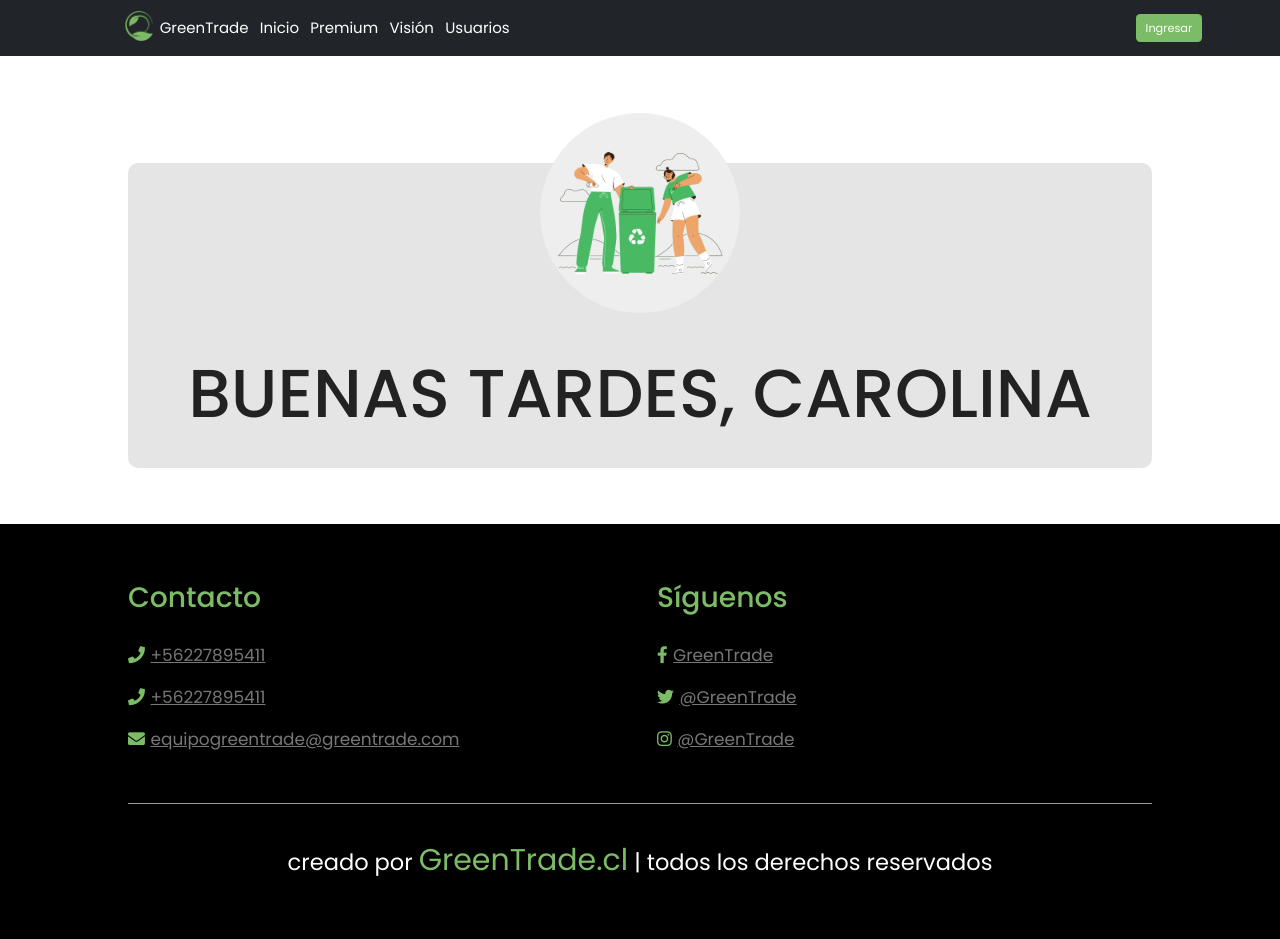
After one commit to steffieess/GreenTrade, a PHP site: page /html/pages/homepage.php in a window 1280 px wide. The commit adds this page. Run offline with PHP 8.4, Linux system fonts and the light colour scheme; style sheets or scripts are compiled from the project's sources; some libraries are stand-ins or nearby versions.

Commit message:
Homepage + RegUsuario
Se agrega página de inicio para los usuarios con sus estilos correspondientes + imágenes + se quitan imágenes de inicio

```diff
--- a/css/style.scss
+++ b/css/style.scss
@@ -101,81 +101,6 @@ body {
     background-color: #75AF61 !important;
     color: white;
     border: #222;
- }
-:root {
-    --main-color: #4c7031;
-    --black: #222;
-    --white: #fff;
-    --light-black: #777;
-    --light-white: #fff9;
-    --dark-bg: rgba(0, 0, 0, .7);
-    --light-bg: #eee;
-    --border: .1rem solid var(--black);
-    --box-shadow: 0 .5rem 1rem rgba(0, 0, 0, .1);
-    --text-shadow: 0 1.5rem 3rem rgba(0, 0, 0, .3);
-}
-
-* {
-    font-family: 'Poppins', sans-serif;
-    margin: 0;
-    padding: 0;
-    box-sizing: border-box;
-    outline: none;
-    border: none;
-    text-decoration: none;
-}
-
-html {
-    font-size: 62.5%;
-    overflow-x: hidden;
-}
-
-html::-webkit-scrollbar {
-    width: 1rem;
-}
-
-html::-webkit-scrollbar-track {
-    background-color: var(--white);
-}
-
-html::-webkit-scrollbar-thumb {
-    background-color: var(--main-color);
-}
-
-section {
-    padding: 5rem 10%;
-}
-
-@keyframes fadeIn {
-    0% {
-        transform: scale(0);
-        opacity: 0;
-    }
-}
-
-.heading {
-    background-size: cover !important;
-    background-position: center !important;
-    padding-top: 10rem;
-    padding-bottom: 15rem;
-    display: flex;
-    align-items: center;
-    justify-content: center;
-}
-
-.heading h1 {
-    font-size: 10rem;
-    text-transform: uppercase;
-    color: var(--white);
-    text-shadow: var(--text-shadow);
-}
-
-.heading-title {
-    text-align: center;
-    margin-bottom: 3rem;
-    font-size: 6rem;
-    text-transform: uppercase;
-    color: var(--black);
 }
 
 
@@ -705,53 +630,49 @@ section {
 }
 
 /*INICIO REGISTRO E INICIAR SESIÓN*/
-.form-box
-{
-    width:380px;
-	height:480px;
-	position:relative;
-	margin:2% auto;
-	background:rgba(0, 0, 0, .1);
-	padding:10px;
+.form-box {
+    width: 380px;
+    height: 480px;
+    position: relative;
+    margin: 2% auto;
+    background: rgba(0, 0, 0, .1);
+    padding: 10px;
     overflow: hidden;
 }
 
-.form-box h3{
+.form-box h3 {
     margin-top: 20px;
     margin-bottom: 15px;
 }
 
-.form-box h1{
+.form-box h1 {
     margin-bottom: 15px;
 }
 
-.form-box input{
+.form-box input {
     margin-bottom: 10px;
 }
 
-.button-box
-{
-	width:220px;
-	margin:35px auto;
-	position:relative;
+.button-box {
+    width: 220px;
+    margin: 35px auto;
+    position: relative;
     box-shadow: 0 0 5px 3px #A7BBA0;
     border-radius: 30px;
 }
 
-.toggle-btn
-{
-	padding:10px 30px;
-	cursor:pointer;
-	background:transparent;
-	border:0;
+.toggle-btn {
+    padding: 10px 30px;
+    cursor: pointer;
+    background: transparent;
+    border: 0;
     outline: none;
     position: relative;
 }
 
-#btn
-{
+#btn {
     top: 0;
-	left:0;
+    left: 0;
     position: absolute;
     width: 110px;
     height: 100%;
@@ -760,37 +681,33 @@ margin-bottom: 10px;
     transition: .5s;
 }
 
-.input-group-login
-{
+.input-group-login {
     top: 150px;
-	position:absolute;
-	width:280px;
-	transition:.5s;
+    position: absolute;
+    width: 280px;
+    transition: .5s;
 }
 
-.input-group-register
-{
+.input-group-register {
     top: 120px;
-	position:absolute;
-	width:280px;
-	transition:.5s;
+    position: absolute;
+    width: 280px;
+    transition: .5s;
 }
 
-.input-field
-{
+.input-field {
     width: 100%;
-	padding:10px 0;
-	margin:5px 0;
-	border-left:0;
-	border-top:0;
-	border-right:0;
+    padding: 10px 0;
+    margin: 5px 0;
+    border-left: 0;
+    border-top: 0;
+    border-right: 0;
     border-bottom: 1px solid #999;
-	outline:none;
+    outline: none;
     background: transparent;
 }
 
-.submit-btn
-{
+.submit-btn {
     width: 85%;
     padding: 10px 30px;
     cursor: pointer;
@@ -803,36 +720,37 @@ margin-bottom: 10px;
     margin-top: 15px;
     margin-bottom: 15px;
 }
-.submit-btn:hover{
-    background:  #75AF61 !important;
+
+.submit-btn:hover {
+    background: #75AF61 !important;
 }
 
 
-.check-box
-{
+.check-box {
     margin: 30px 10px 34px 0;
 }
-#login
-{
-	left:50px;
+
+#login {
+    left: 50px;
 }
-#login input
-{
-	color:white;
-	font-size:15;
-}
-#register
-{
-	left:450px;
-}
-#register input
-{
-	color:white;
+
+#login input {
+    color: white;
     font-size: 15;
 }
+
+#register {
+    left: 450px;
+}
+
+#register input {
+    color: white;
+    font-size: 15;
+}
+
 /*FIN REGISTRO E INICIAR SESIÓN*/
 
-/*INICIO STYLES SCROLLBAR DE REGISTRAR*/
+/*INICIO SCROLLBAR DE REGISTRAR*/
 #global {
     width: 300px;
     height: 350px;
@@ -851,4 +769,51 @@ margin-bottom: 10px;
 #global::-webkit-scrollbar-thumb {
     background-color: var(--main-color);
 }
-/*FIN STYLES SCROLLBAR DE REGISTRAR*/
+
+/*FIN SCROLLBAR DE REGISTRAR*/
+/*homepage styles starts*/
+.usuario .fondo-usuario {
+    width: 100%;
+    background-color: rgba(0, 0, 0, .1);
+    margin: 0;
+    display: flex;
+    flex-direction: column;
+    align-items: center;
+    align-content: center;
+    border-radius: 10px;
+    margin-top: 50px;
+}
+
+.usuario .fondo-usuario img {
+    height: 200px;
+    width: 200px;
+    align-items: center;
+    display: flex;
+    margin: 0px auto 40px;
+    border-radius: 50%;
+    margin-top: -50px;
+    margin-bottom: 40px;
+
+}
+
+.box-container-usuario {
+    background-color: rgba(0, 0, 0, .1) !important;
+    height: 380px;
+    display: flex;
+}
+
+.usuario .home-usuario {
+    display: flex;
+}
+
+.box-container-usuario .home-usuario {
+    margin-top: 150px;
+    align-content: center;
+}
+
+.usuario .box-container-usuario .box h1 {
+    margin-top: 50px;
+    align-content: center !important;
+}
+
+/*homepage styles ends*/
--- /dev/null
+++ b/html/pages/homepage.php
@@ -0,0 +1,18 @@
+<!-- header section starts  -->
+<?php include("../../includes/header.php"); ?>
+<!-- header section ends -->
+
+<!--body section starts-->
+<section class="usuario">
+    <div class="container-usuario">
+        <article class="fondo-usuario">
+            <img src="../img/usuario.png" alt="">
+            <h1 class="heading-title">Buenas Tardes, Carolina</h1>
+        </article>
+    </div>
+</section>
+<!--body section ends-->
+
+<!-- footer section starts  -->
+<?php include("../../includes/footer.php"); ?>
+<!-- footer section ends -->
--- a/includes/header.php
+++ b/includes/header.php
@@ -135,10 +135,12 @@
             <ul class="nav col-12 col-lg-auto me-lg-auto mb-2 justify-content-center mb-md-0">
                <li><a href="inicio.php"><img src="../img/logo.png.png" alt=""></a></li>
                <li><a href="inicio.php" class="nav-link px-2 text-white" style="font-size: 15px;">GreenTrade</a></li>
+               <li><a href="homepage.php" class="nav-link px-2 text-white" style="font-size: 15px;">Inicio</a></li>
                <li><a href="" class="nav-link px-2 text-white" style="font-size: 15px;">Premium</a></li>
                <li><a href="" class="nav-link px-2 text-white" style="font-size: 15px;">Visión</a></li>
+               <li><a href="registroUsuario.php" class="nav-link px-2 text-white" style="font-size: 15px;">Usuarios</a></li>
+
             </ul>
-
             <div class="text-end">
                <a href="login_register.php" class="btn">Ingresar</a>
             </div>
```
Also changed, not shown: html/pages/inicio.php (+0 -11 lines), html/pages/registroUsuario.php (added, +11 -0 lines), index.php (+0 -19 lines), html/img/usuario.png (added). Lines whose indentation alone changed are shown as unchanged.
